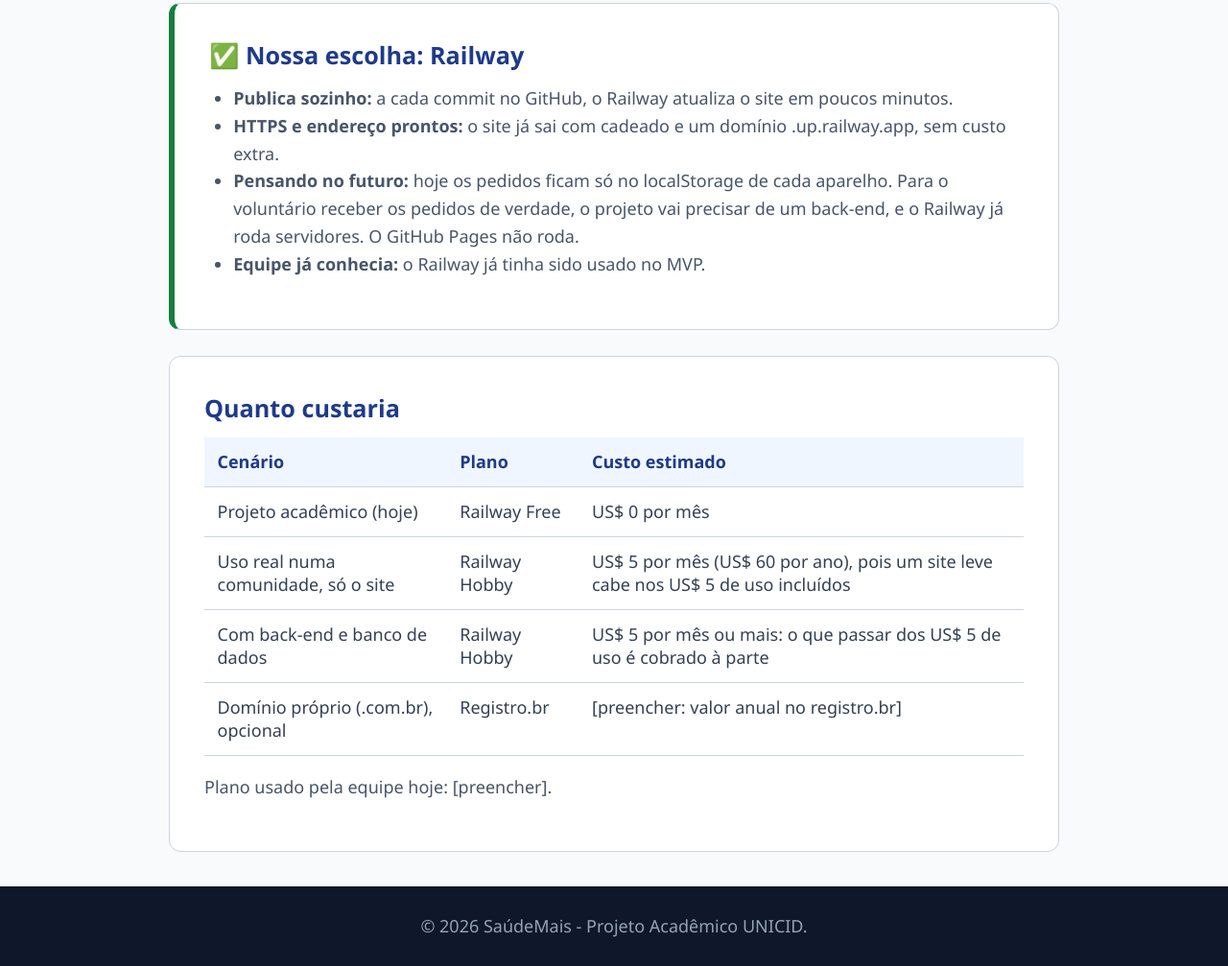
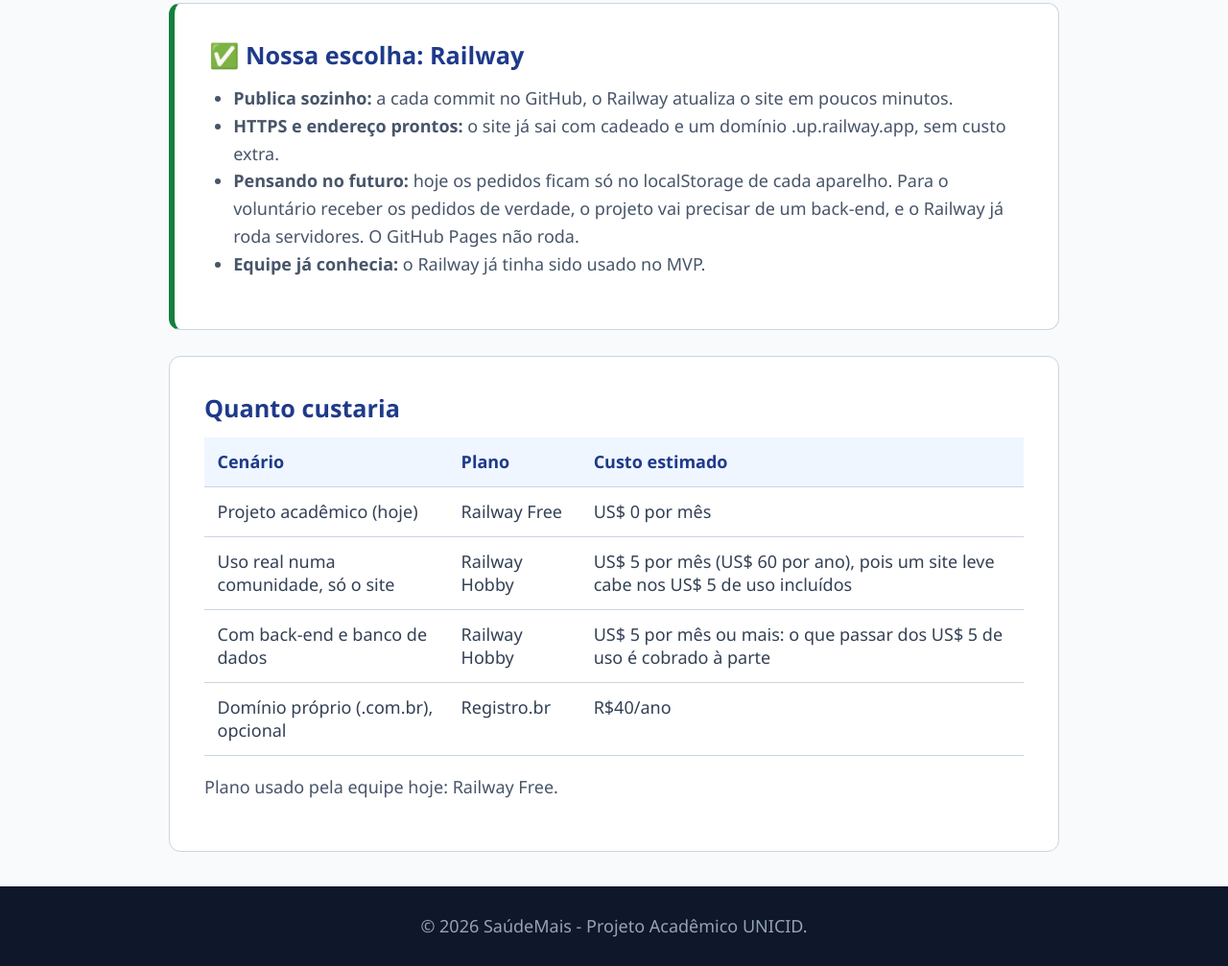
Before and after one commit to pedro200108441-hash/saude, a website: page docs/orcamento_hospedagem.html in a window 1280 px wide. Shown: the part 830-1837 px from the top of the page at 96% size. Drawn offline with Linux system fonts and the light colour scheme.

Commit message:
Update orcamento_hospedagem.html

```diff
--- a/docs/orcamento_hospedagem.html
+++ b/docs/orcamento_hospedagem.html
@@ -225,11 +225,11 @@
                     <tr>
                         <td>Domínio próprio (.com.br), opcional</td>
                         <td>Registro.br</td>
-                        <td>[preencher: valor anual no registro.br]</td>
+                        <td>R$40/ano</td>
                     </tr>
                 </table>
             </div>
-            <p>Plano usado pela equipe hoje: [preencher].</p>
+            <p>Plano usado pela equipe hoje: Railway Free.</p>
         </section>
     </main>
 
```
